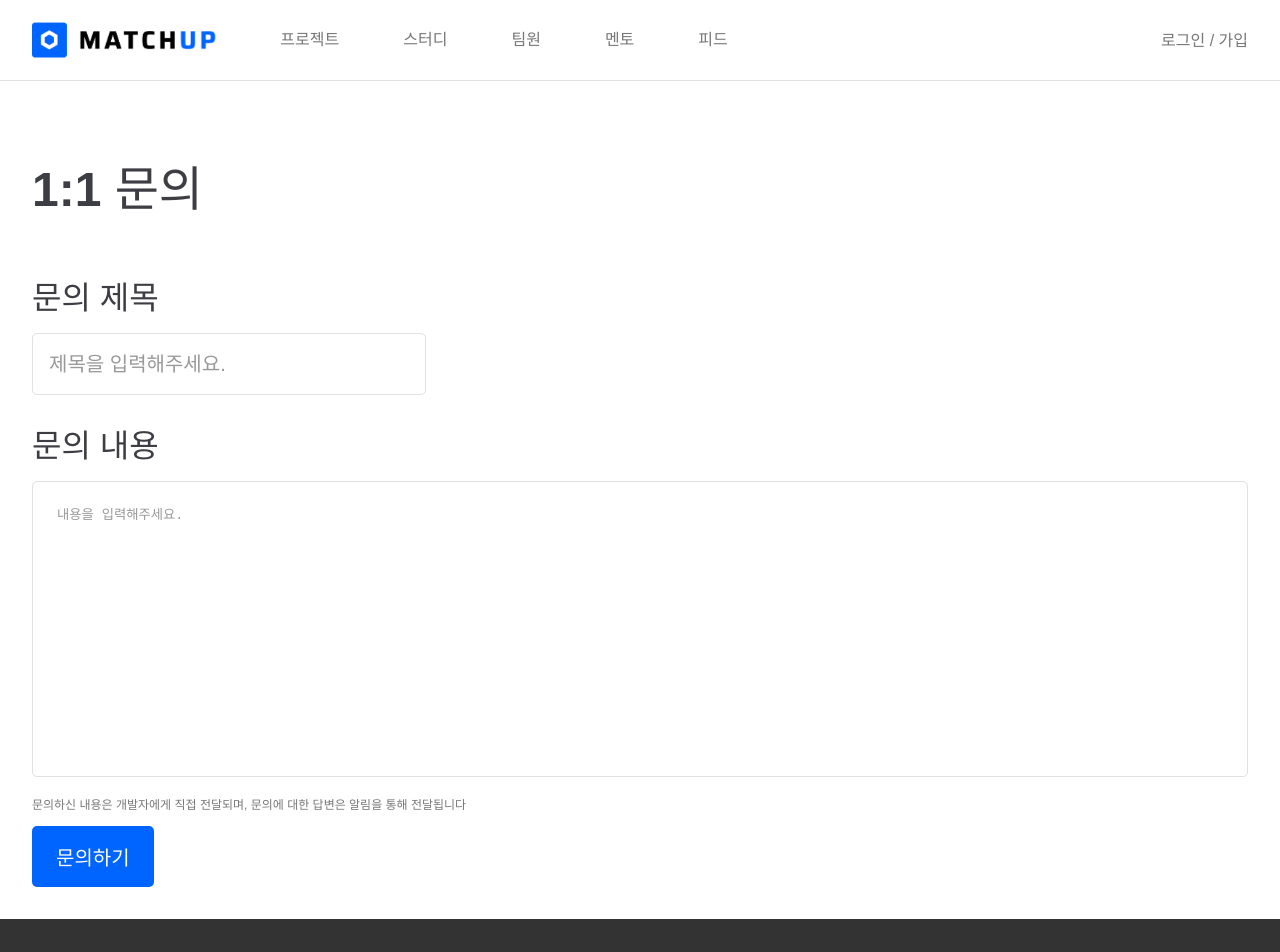
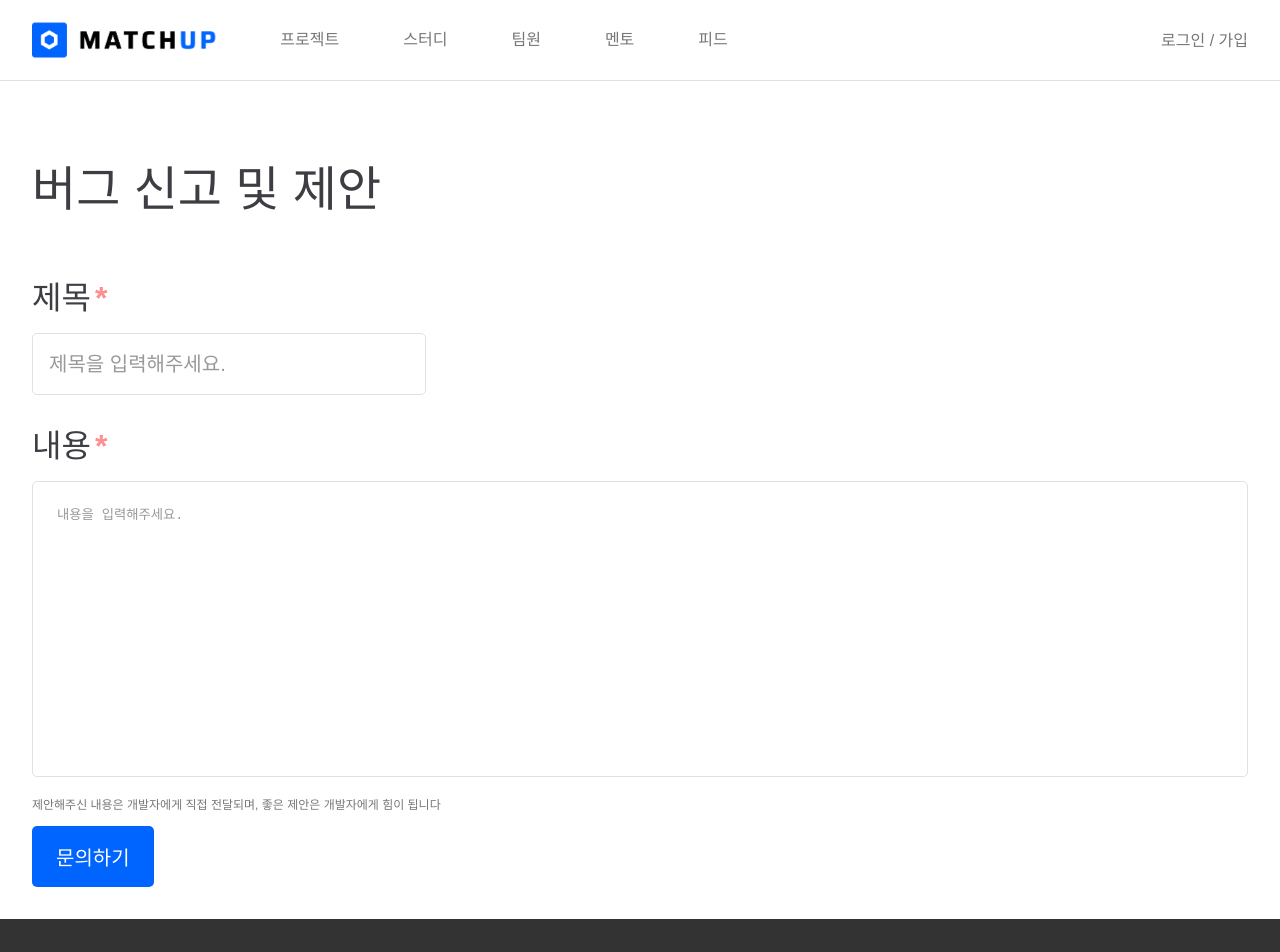
Before and after one commit to SWM14-HumanError/Match-Up-Frontend, a React (Vite) app: page /inquiry/personal in a window 1280 px wide. Shown: the top 952 px of the page. Built offline with nearby package versions, Linux system fonts and the light colour scheme; a web font is replaced by a local one.

Commit message:
Feat: 1:1문의 페이지를 버그 생성 및 제안 페이지로 변경

```diff
--- a/src/components/Footer.tsx
+++ b/src/components/Footer.tsx
@@ -31,7 +31,7 @@ const FooterMenus = [
     title: '고객 센터',
     menu: [
       { name: 'FAQ', path: '/faq' },
-      { name: '1:1 문의', path: '/inquiry/personal' },
+      { name: '버그 신고 및 제안', path: '/inquiry/personal' },
       { name: '이메일 문의', path: `mailto:${EmailAddress}` },
     ]
   },
--- a/src/components/navigation/UserModal.tsx
+++ b/src/components/navigation/UserModal.tsx
@@ -19,8 +19,8 @@ const UserMenus = [
   // {title: '마이페이지', path: '/mypage'},
   {title: '내 모임', path: '/mypage/group'},
   {title: '내 프로필', path: '/mypage/profile'},
+  {title: '좋아요 목록', path: '/mypage/like'},
   {title: '설정', path: '/profile/settings'},
-  {title: '문의 내역', path: '/mypage/inquiry'},
   // {title: '채팅 내역', path: '/mypage/??'},
   // {title: '구매 내역', path: '/mypage/??'},
 ];
--- a/src/pages/DummyPages/Inquiry.tsx
+++ b/src/pages/DummyPages/Inquiry.tsx
@@ -31,7 +31,7 @@ function Inquiry() {
           setIsSending(SendingStatus.SENT);
           setTitle('');
           setContent('');
-          Alert.show('문의가 전송되었습니다.');
+          Alert.show('좋은 제안 주셔서 감사합니다');
         }
       })
       .catch(err => {
@@ -58,22 +58,22 @@ function Inquiry() {
     <>
       <Navigation/>
       <div className='main_layout'>
-        <h1>1:1 문의</h1>
+        <h1>버그 신고 및 제안</h1>
 
-        <h2>문의 제목</h2>
+        <h2 className='essential'>제목</h2>
         <input type='text'
                maxLength={49}
                placeholder='제목을 입력해주세요.'
                value={title}
                onChange={e => setTitle(e.target.value)}/>
 
-        <h2>문의 내용</h2>
+        <h2 className='essential'>내용</h2>
         <textarea placeholder='내용을 입력해주세요.'
                   maxLength={499}
                   value={content}
                   onChange={e => setContent(e.target.value)}/>
 
-        <p>문의하신 내용은 개발자에게 직접 전달되며, 문의에 대한 답변은 알림을 통해 전달됩니다</p>
+        <p>제안해주신 내용은 개발자에게 직접 전달되며, 좋은 제안은 개발자에게 힘이 됩니다</p>
 
         <div className='button_layout'>
           <button onClick={sendInquiry}
```
